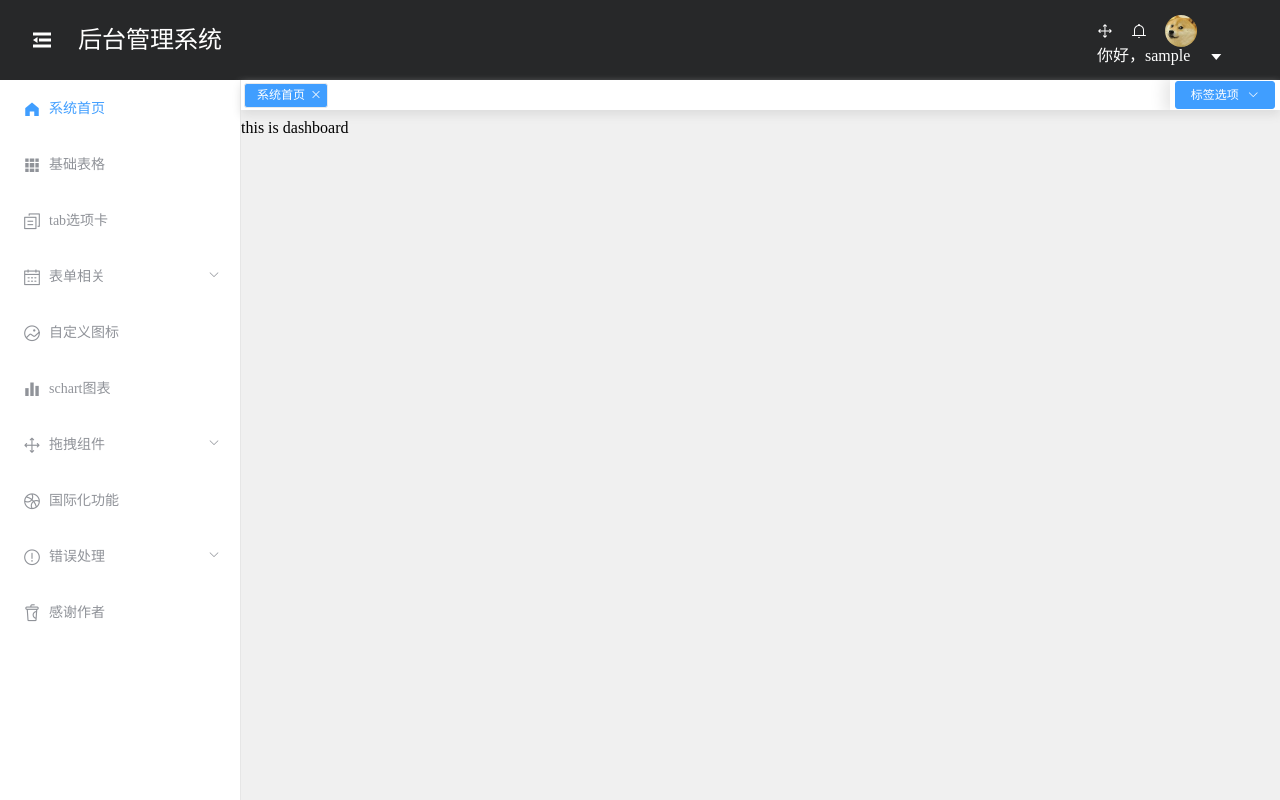
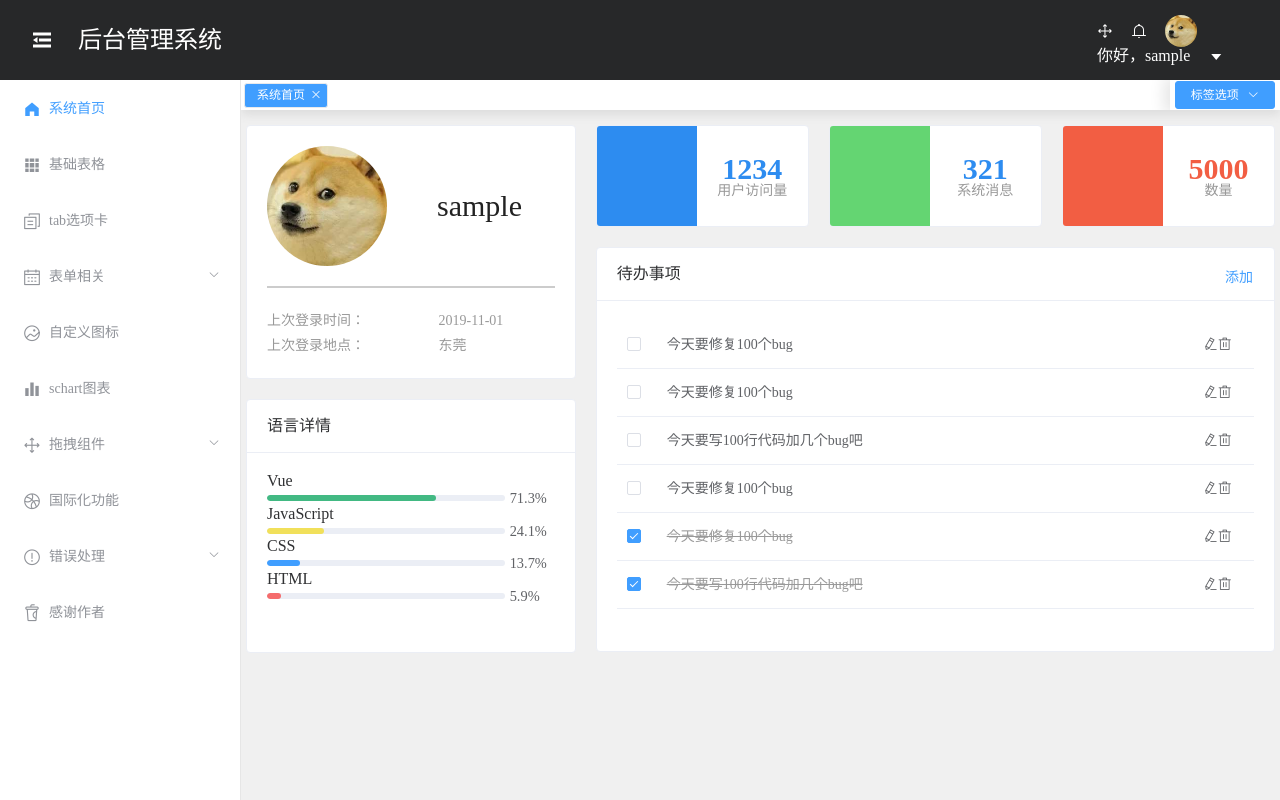
Before and after one commit to laulaampo/laampo-manage-system, a Vue app: page /dashboard in a window 1280 px wide. Built offline with nearby package versions, Linux system fonts and the light colour scheme; sample sign-in values are in the browser's storage.

Commit message:
初步完成首页Dshboard的内容(欠缺Echars)

```diff
--- a/src/components/Home.vue
+++ b/src/components/Home.vue
@@ -47,6 +47,7 @@
   height: calc(100% - 110px);
   width: auto;
   background: #f0f0f0;
+  overflow-y: scroll;
 }
 .nav-collapse {
   left: 65px;
--- a/src/pages/Dashboard.vue
+++ b/src/pages/Dashboard.vue
@@ -1,25 +1,253 @@
 <template>
-  <div>
-      <h1>this is dashboard</h1>
+  <div class="content">
+    <el-row :gutter="20">
+      <el-col :span="8">
+        <el-card shadow="hover" class="mgb20" style="height:252px;">
+          <div class="user-info">
+            <img src="../assets/img/header-doge.jpg" class="user-avator" alt />
+            <div class="user-info-cont">
+              <div class="user-info-name">{{name}}</div>
+              <div>{{role}}</div>
+            </div>
+          </div>
+          <div class="user-info-list">
+            上次登录时间：
+            <span>2019-11-01</span>
+          </div>
+          <div class="user-info-list">
+            上次登录地点：
+            <span>东莞</span>
+          </div>
+        </el-card>
+        <el-card shadow="hover" style="height:252px;">
+          <div slot="header" class="clearfix">
+            <span>语言详情</span>
+          </div>Vue
+          <el-progress :percentage="71.3" color="#42b983"></el-progress>JavaScript
+          <el-progress :percentage="24.1" color="#f1e05a"></el-progress>CSS
+          <el-progress :percentage="13.7"></el-progress>HTML
+          <el-progress :percentage="5.9" color="#f56c6c"></el-progress>
+        </el-card>
+      </el-col>
+      <el-col :span="16">
+        <el-row :gutter="20" class="mgb20">
+          <el-col :span="8">
+            <el-card shadow="hover" :body-style="{padding: '0px'}">
+              <div class="grid-content grid-con-1">
+                <i class="el-icon-lx-people grid-con-icon"></i>
+                <div class="grid-cont-right">
+                  <div class="grid-num">1234</div>
+                  <div>用户访问量</div>
+                </div>
+              </div>
+            </el-card>
+          </el-col>
+          <el-col :span="8">
+            <el-card shadow="hover" :body-style="{padding: '0px'}">
+              <div class="grid-content grid-con-2">
+                <i class="el-icon-lx-notice grid-con-icon"></i>
+                <div class="grid-cont-right">
+                  <div class="grid-num">321</div>
+                  <div>系统消息</div>
+                </div>
+              </div>
+            </el-card>
+          </el-col>
+          <el-col :span="8">
+            <el-card shadow="hover" :body-style="{padding: '0px'}">
+              <div class="grid-content grid-con-3">
+                <i class="el-icon-lx-goods grid-con-icon"></i>
+                <div class="grid-cont-right">
+                  <div class="grid-num">5000</div>
+                  <div>数量</div>
+                </div>
+              </div>
+            </el-card>
+          </el-col>
+        </el-row>
+        <el-card shadow="hover" style="height:403px;">
+          <div slot="header" class="clearfix">
+            <span>待办事项</span>
+            <el-button style="float: right; padding: 3px 0" type="text">添加</el-button>
+          </div>
+          <el-table :show-header="false" :data="todoList" style="width:100%;">
+            <el-table-column width="40">
+              <template slot-scope="scope">
+                <el-checkbox v-model="scope.row.status"></el-checkbox>
+              </template>
+            </el-table-column>
+            <el-table-column>
+              <template slot-scope="scope">
+                <div
+                  class="todo-item"
+                  :class="{'todo-item-del': scope.row.status}"
+                >{{scope.row.title}}</div>
+              </template>
+            </el-table-column>
+            <el-table-column width="60">
+              <template>
+                <i class="el-icon-edit"></i>
+                <i class="el-icon-delete"></i>
+              </template>
+            </el-table-column>
+          </el-table>
+        </el-card>
+      </el-col>
+    </el-row>
   </div>
 </template>
 
 <script>
 export default {
-  data () {
+  data() {
     return {
-
-    }
+      name: localStorage.getItem("ms_username"),
+      todoList: [
+        {
+          title: "今天要修复100个bug",
+          status: false
+        },
+        {
+          title: "今天要修复100个bug",
+          status: false
+        },
+        {
+          title: "今天要写100行代码加几个bug吧",
+          status: false
+        },
+        {
+          title: "今天要修复100个bug",
+          status: false
+        },
+        {
+          title: "今天要修复100个bug",
+          status: true
+        },
+        {
+          title: "今天要写100行代码加几个bug吧",
+          status: true
+        }
+      ]
+    };
   },
-  methods: {
-
-  },
-  components: {
-
-  }
-}
+  methods: {},
+  components: {}
+};
 </script>
 
 <style scoped>
+.content {
+  box-sizing: border-box;
+  padding: 5px;
+  width: 100%;
+  height: 100%;
+}
+.el-row {
+  margin-bottom: 20px;
+}
 
+.grid-content {
+  display: flex;
+  align-items: center;
+  height: 100px;
+}
+
+.grid-cont-right {
+  flex: 1;
+  text-align: center;
+  font-size: 14px;
+  color: #999;
+}
+
+.grid-num {
+  font-size: 30px;
+  font-weight: bold;
+}
+
+.grid-con-icon {
+  font-size: 50px;
+  width: 100px;
+  height: 100px;
+  text-align: center;
+  line-height: 100px;
+  color: #fff;
+}
+
+.grid-con-1 .grid-con-icon {
+  background: rgb(45, 140, 240);
+}
+
+.grid-con-1 .grid-num {
+  color: rgb(45, 140, 240);
+}
+
+.grid-con-2 .grid-con-icon {
+  background: rgb(100, 213, 114);
+}
+
+.grid-con-2 .grid-num {
+  color: rgb(45, 140, 240);
+}
+
+.grid-con-3 .grid-con-icon {
+  background: rgb(242, 94, 67);
+}
+
+.grid-con-3 .grid-num {
+  color: rgb(242, 94, 67);
+}
+
+.user-info {
+  display: flex;
+  align-items: center;
+  padding-bottom: 20px;
+  border-bottom: 2px solid #ccc;
+  margin-bottom: 20px;
+}
+
+.user-avator {
+  width: 120px;
+  height: 120px;
+  border-radius: 50%;
+}
+
+.user-info-cont {
+  padding-left: 50px;
+  flex: 1;
+  font-size: 14px;
+  color: #999;
+}
+
+.user-info-cont div:first-child {
+  font-size: 30px;
+  color: #222;
+}
+
+.user-info-list {
+  font-size: 14px;
+  color: #999;
+  line-height: 25px;
+}
+
+.user-info-list span {
+  margin-left: 70px;
+}
+
+.mgb20 {
+  margin-bottom: 20px;
+}
+
+.todo-item {
+  font-size: 14px;
+}
+
+.todo-item-del {
+  text-decoration: line-through;
+  color: #999;
+}
+
+.schart {
+  width: 100%;
+  height: 300px;
+}
 </style>
```
